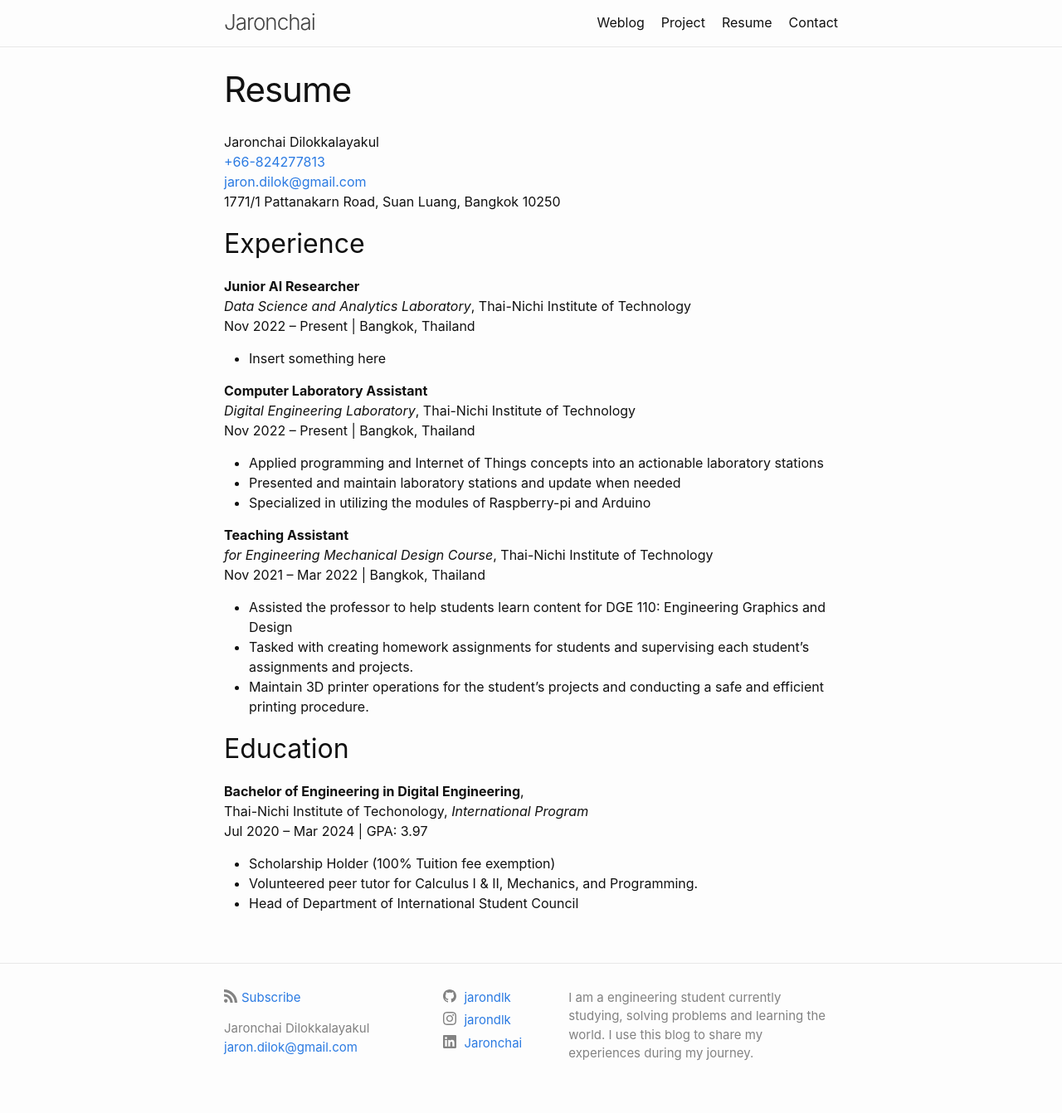
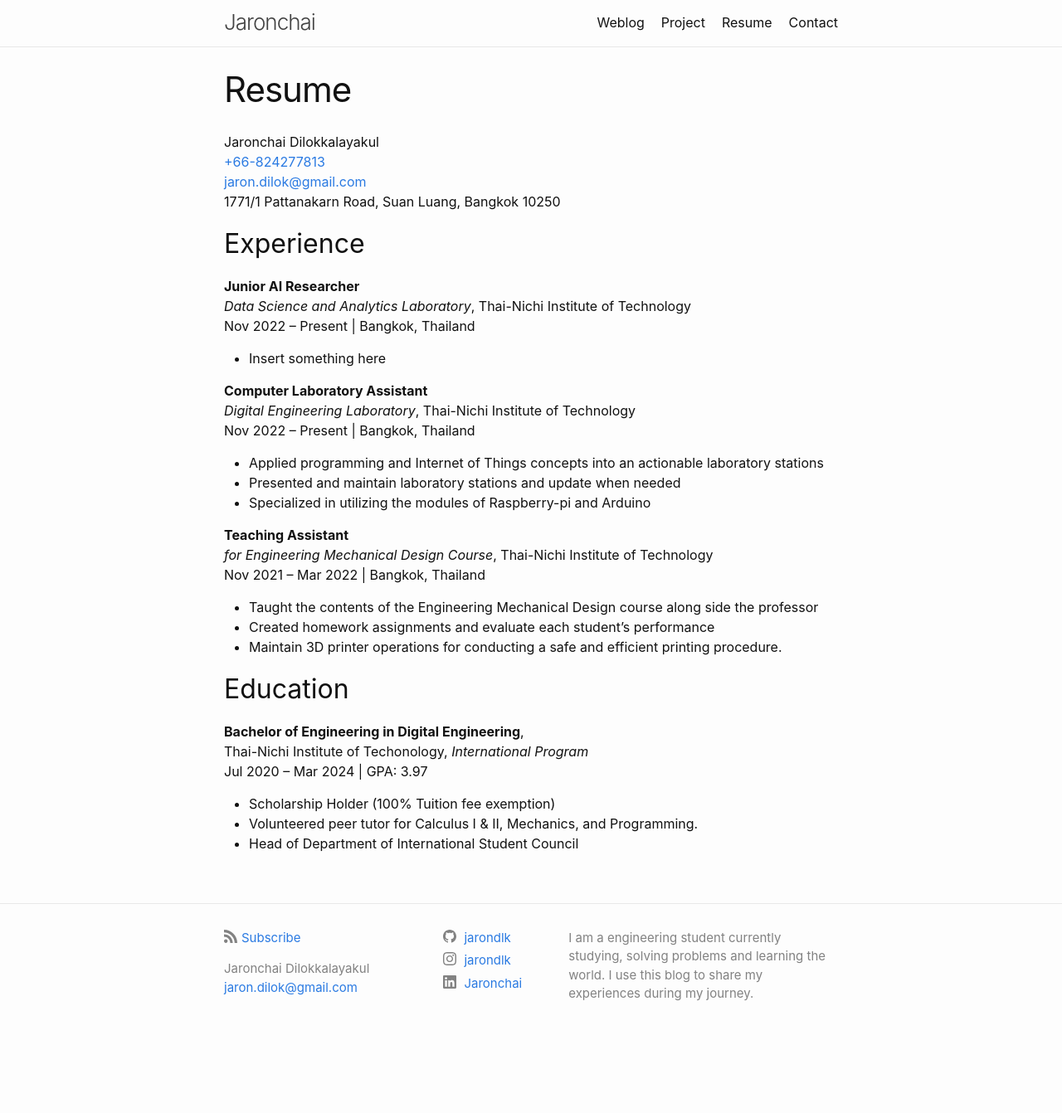
Before and after one commit to jarondlk/jaronchai-blog, a Jekyll site: the page built from pages/resume.markdown, in a window 1280 px wide. Shown: the whole page at 83% size. Built offline with Jekyll 4.4.1, drawn with Linux system fonts in a browser that asks for light colours; after the commit the page ends 1270 px from its top, so only the background shows below that.

Commit message:
Update resume.markdown

```diff
--- a/pages/resume.markdown
+++ b/pages/resume.markdown
@@ -35,9 +35,9 @@ Nov 2022 – Present | Bangkok, Thailand
 Thai-Nichi Institute of Technology\
 Nov 2021 – Mar 2022 | Bangkok, Thailand
 
-- Assisted the professor to help students learn content for DGE 110: Engineering Graphics and Design
-- Tasked with creating homework assignments for students and supervising each student's assignments and projects.
-- Maintain 3D printer operations for the student's projects and conducting a safe and efficient printing procedure.
+- Taught the contents of the Engineering Mechanical Design course along side the professor
+- Created homework assignments and evaluate each student's performance
+- Maintain 3D printer operations for conducting a safe and efficient printing procedure.
 
 ## Education
 
```
